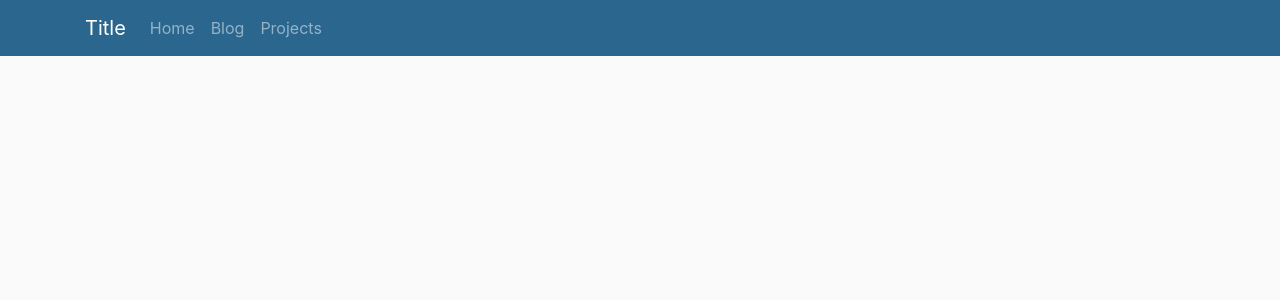
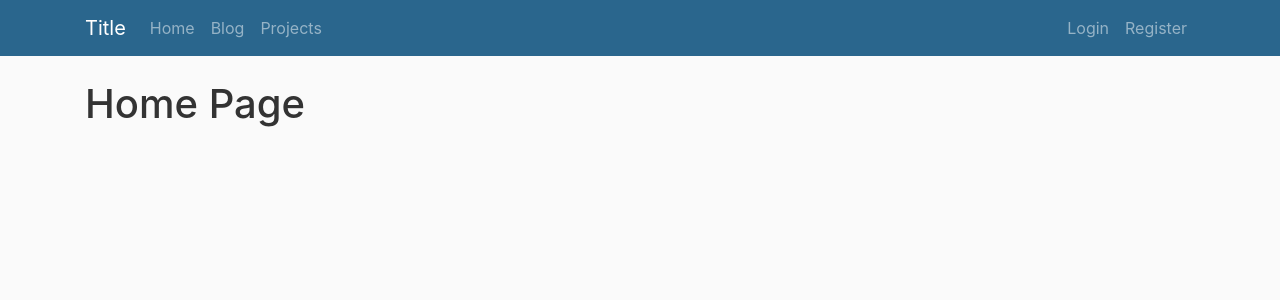
Before and after one commit to taroken6/my-flask-site, a Flask app: page / in a window 1280 px wide. Shown: the top 300 px of the page. Run offline with Flask 2, Linux system fonts and the light colour scheme; some libraries are stand-ins or nearby versions.

Commit message:
Added login/register tabs. Began home page

```diff
--- a/siteblog/routes.py
+++ b/siteblog/routes.py
@@ -5,7 +5,7 @@ from siteblog import app
 @app.route('/')
 @app.route('/home')
 def home():
-    return render_template('home.html')
+    return render_template('home.html', title="Audie's Site")
 
 
 @app.route('/projects')
--- a/siteblog/static/main.css
+++ b/siteblog/static/main.css
@@ -1,6 +1,7 @@
 body {
     background: #fafafa;
     color: #333333;
+    margin-top: 5rem;
 }
 
 .bg-blue {
--- a/siteblog/templates/home.html
+++ b/siteblog/templates/home.html
@@ -1 +1,4 @@
 {% extends "layout.html" %}
+{% block content %}
+    <h1>Home Page</h1>
+{% endblock content %}
--- a/siteblog/templates/layout.html
+++ b/siteblog/templates/layout.html
@@ -28,9 +28,20 @@
                     </div>
                 </div>
                 <!-- Navbar right -->
+                <div class="navbar-nav">
+                    <a class="nav-item nav-link" href="{{ url_for('login') }}">Login</a>
+                    <a class="nav-item nav-link" href="{{ url_for('register') }}">Register</a>
+                </div>
             </div>
         </nav>
     </header>
+    <main role="main" class="container">
+        <div class="row">
+            <div class="col-md-8">
+                {% block content %}{% endblock %}
+            </div>
+        </div>
+    </main>
 
     <!-- Optional JavaScript -->
     <!-- jQuery first, then Popper.js, then Bootstrap JS -->
```
